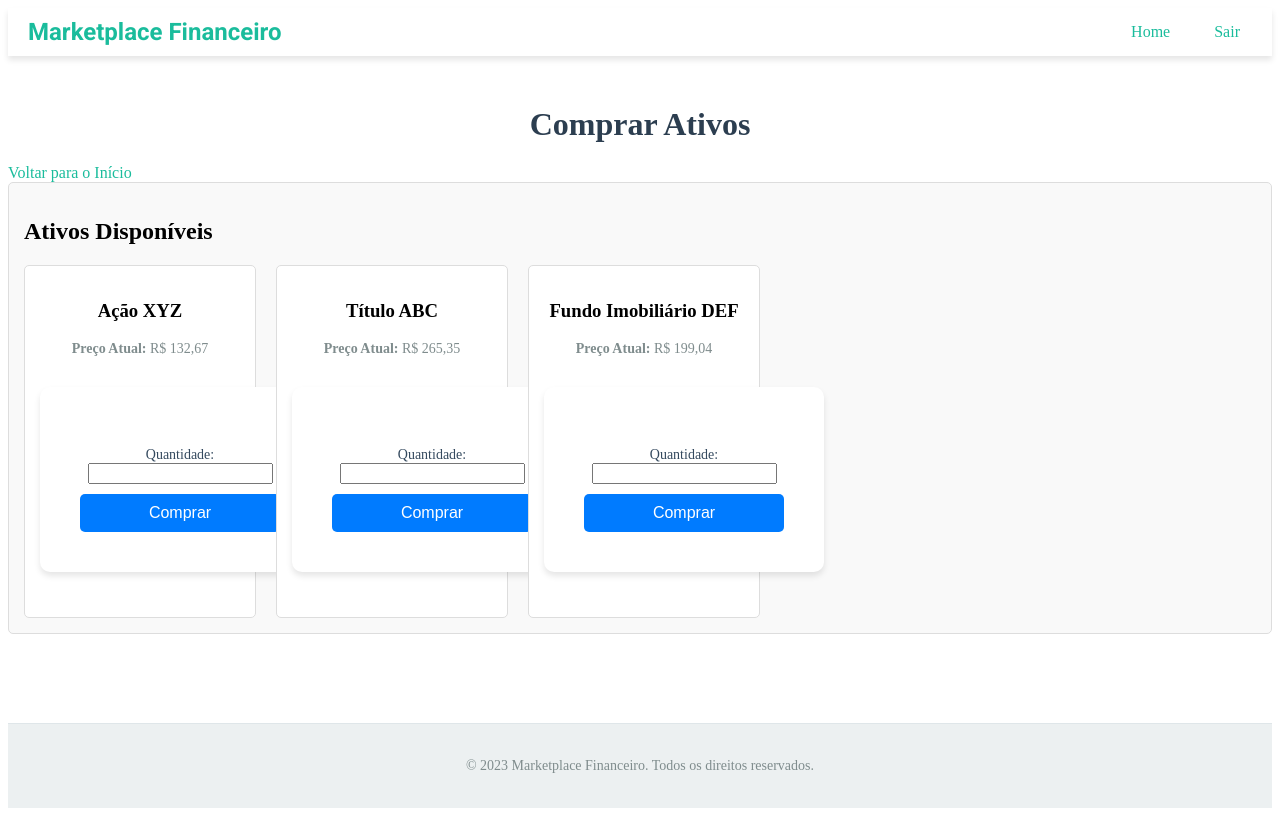
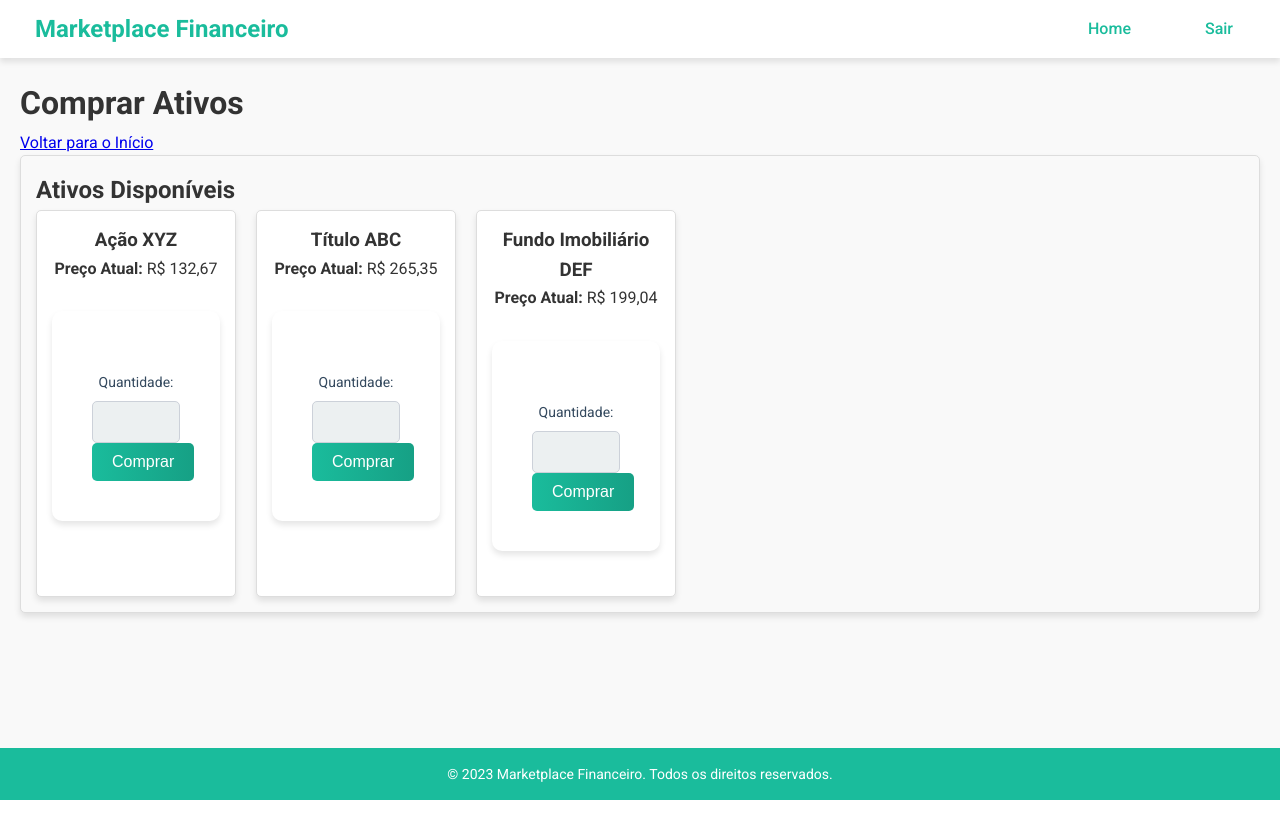
Before and after one commit to Henriquee77/marketplaceInnova, a Django app: page /comprar/ in a window 1280 px wide. Run offline with Django 5.2, Linux system fonts and the light colour scheme; a user stored in the database is signed in; data comes from the database, SQL or seed files in the repository; both versions use the stored data as it was after the commit.

Commit message:
projeto completo

```diff
--- a/investimentos/static/css/style.css
+++ b/investimentos/static/css/style.css
@@ -1,35 +1,78 @@
-/* style.css */
+/* Reset básico */
+* {
+    margin: 0;
+    padding: 0;
+    box-sizing: border-box;
+}
 
-/* Aplica o layout flex ao body */
+/* Corpo geral */
 body {
+    font-family: 'Roboto', sans-serif;
+    background-color: #f9f9f9;
+    color: #333;
     display: flex;
     flex-direction: column;
-    min-height: 100vh; /* Altura mínima para ocupar toda a tela */
+    min-height: 100vh;
+    line-height: 1.6;
 }
 
-/* O main ocupa o espaço restante */
-main {
-    flex: 1; /* Expande para ocupar o espaço disponível */
+/* Header */
+header {
+    background-color: #1abc9c;
+    color: #fff;
+    padding: 10px 20px;
+    display: flex;
+    justify-content: space-between;
+    align-items: center;
+    box-shadow: 0 4px 6px rgba(0, 0, 0, 0.1);
 }
 
-/* Footer fixado ao final da página */
-footer {
-    background-color: #ecf0f1;
-    text-align: center;
-    padding: 20px;
-    font-size: 14px;
-    color: #7f8c8d;
-    border-top: 1px solid #dfe6e9;
+header a {
+    color: #fff;
+    text-decoration: none;
+    margin: 0 15px;
+    font-weight: bold;
 }
 
-
-h1 {
-    color: #2c3e50;
-    text-align: center;
-    margin-top: 50px;
-    font-weight: 600;
+header a:hover {
+    text-decoration: underline;
 }
 
+/* Main e Footer */
+main {
+    flex: 1;
+    padding: 20px;
+}
+
+footer {
+    background-color: #1abc9c;
+    text-align: center;
+    padding: 15px;
+    font-size: 14px;
+    color: #fff;
+}
+
+/* Botões */
+button, .botao {
+    background: linear-gradient(90deg, #1abc9c, #16a085);
+    color: #fff;
+    padding: 10px 20px;
+    border: none;
+    border-radius: 5px;
+    font-size: 16px;
+    cursor: pointer;
+    transition: all 0.3s ease;
+    text-align: center;
+    text-decoration: none;
+    display: inline-block;
+}
+
+button:hover, .botao:hover {
+    background: linear-gradient(90deg, #16a085, #1abc9c);
+    box-shadow: 0 6px 10px rgba(0, 0, 0, 0.2);
+}
+
+/* Formulários */
 form {
     background-color: #fff;
     padding: 40px;
@@ -47,8 +90,7 @@ label {
     font-size: 14px;
 }
 
-input[type="text"],
-input[type="password"] {
+input[type="text"], input[type="password"], input[type="number"] {
     width: 100%;
     padding: 12px 15px;
     margin-top: 8px;
@@ -58,86 +100,55 @@ input[type="password"] {
     background-color: #ecf0f1;
 }
 
-input[type="text"]:focus,
-input[type="password"]:focus {
+input:focus {
     border-color: #1abc9c;
     outline: none;
 }
 
-button {
-    margin-top: 30px;
+/* Tabelas */
+table {
     width: 100%;
-    padding: 14px;
-    background-color: #1abc9c;
-    border: none;
-    color: #fff;
-    border-radius: 5px;
-    font-size: 16px;
-    cursor: pointer;
-    transition: background-color 0.3s ease;
+    border-collapse: collapse;
+    margin: 20px 0;
 }
 
-button:hover {
-    background-color: #16a085;
+table th {
+    background-color: #1abc9c;
+    color: #fff;
+    text-align: left;
+    padding: 10px;
 }
 
-p {
-    text-align: center;
-    font-size: 14px;
-    color: #7f8c8d;
+table td {
+    border: 1px solid #ddd;
+    padding: 10px;
 }
 
-a {
-    color: #1abc9c;
-    text-decoration: none;
+table tr:nth-child(even) {
+    background-color: #f2f2f2;
 }
 
-a:hover {
-    text-decoration: underline;
+table tr:hover {
+    background-color: #e8f8f5;
 }
 
-.home-container {
-    text-align: center;
-    margin-top: 100px;
-}
-
-.home-container h1 {
-    font-size: 28px;
-    color: #2c3e50;
-}
-
-.home-container p {
-    font-size: 18px;
-    color: #7f8c8d;
-    margin-top: 20px;
-}
-
-
-.error-message {
-    color: #e74c3c;
-    text-align: center;
-    margin-top: 15px;
-}
-
-@media (max-width: 600px) {
-    form {
-        padding: 30px;
-        margin: 20px;
-    }
-}
-
-.home-container {
-    padding: 20px;
-}
-
+/* Cartões e Seções */
 .saldo-virtual, .ativos-disponiveis, .portfolio, .acoes-rapidas {
     margin-bottom: 30px;
     border: 1px solid #ddd;
     padding: 15px;
     border-radius: 5px;
     background-color: #f9f9f9;
+    box-shadow: 0 4px 6px rgba(0, 0, 0, 0.1);
+    transition: transform 0.3s ease, box-shadow 0.3s ease;
 }
 
+.saldo-virtual:hover, .ativos-disponiveis:hover, .portfolio:hover, .acoes-rapidas:hover {
+    transform: translateY(-5px);
+    box-shadow: 0 6px 10px rgba(0, 0, 0, 0.2);
+}
+
+/* Listas de Ativos */
 .ativos-lista {
     display: flex;
     flex-wrap: wrap;
@@ -151,32 +162,57 @@ a:hover {
     text-align: center;
     width: 200px;
     background-color: #fff;
+    box-shadow: 0 4px 6px rgba(0, 0, 0, 0.1);
+    transition: transform 0.3s ease, box-shadow 0.3s ease;
 }
 
-.botao-comprar, .botao-vender {
-    display: inline-block;
-    margin-top: 10px;
-    padding: 10px 20px;
-    color: #fff;
-    background-color: #007bff;
-    border: none;
-    border-radius: 5px;
-    text-decoration: none;
+.ativo-item:hover {
+    transform: translateY(-5px);
+    box-shadow: 0 6px 10px rgba(0, 0, 0, 0.2);
 }
 
-.botao-comprar:hover, .botao-vender:hover {
-    background-color: #0056b3;
+/* Erros e Alertas */
+.error-message {
+    color: #e74c3c;
+    text-align: center;
+    margin-top: 15px;
 }
 
-.botao {
-    padding: 10px 20px;
-    margin-right: 10px;
-    color: #fff;
-    background-color: #28a745;
-    text-decoration: none;
+.alert-container {
+    margin: 20px auto;
+    padding: 15px;
+    border-radius: 5px;
+    text-align: center;
+}
+
+.alert {
+    padding: 10px;
     border-radius: 5px;
 }
 
-.botao:hover {
-    background-color: #218838;
+.alert-danger {
+    background-color: #e74c3c;
+    color: #fff;
 }
+
+.alert-success {
+    background-color: #2ecc71;
+    color: #fff;
+}
+
+/* Responsividade */
+@media (max-width: 768px) {
+    form {
+        padding: 20px;
+        margin: 20px;
+    }
+
+    .ativos-lista {
+        flex-direction: column;
+        align-items: center;
+    }
+
+    .ativo-item {
+        width: 100%;
+    }
+}
```
Also changed, not shown: db.sqlite3.
